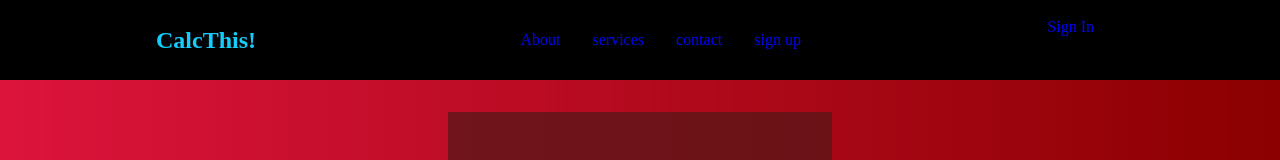
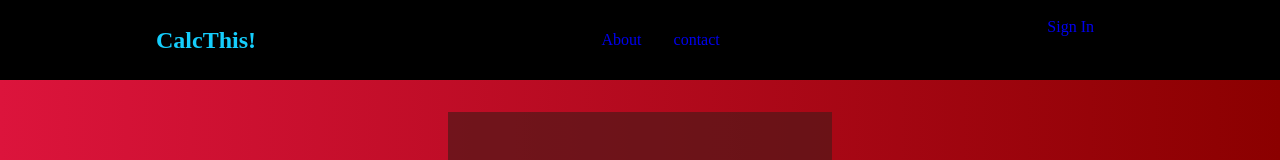
Before and after one commit to notIGR/Basic-Calculator, a React (Vite) app: page / in a window 1280 px wide. Shown: the top 160 px of the page. Built offline with nearby package versions, Linux system fonts and the light colour scheme.

Commit message:
Less nav bar components

```diff
--- a/src/components/nav-bar/index.jsx
+++ b/src/components/nav-bar/index.jsx
@@ -1,5 +1,5 @@
 import React from 'react';
-import {Nav, NavLink, Bars, NavMenu, NavBtn, NavBtnLink} from './navBar';
+import {Nav, NavLink, NavMenu, NavBtn, NavBtnLink} from './navBar';
 
 const Navbar= () => {
 
@@ -9,21 +9,12 @@ const Navbar= () => {
                 <NavLink to="/">
                 <h1>CalcThis!</h1>
                 </NavLink>
-                <Bars>
-
-                </Bars>
                 <NavMenu>
                     <NavLink to="/about" activeStyle>
                         About
                     </NavLink>
-                    <NavLink to="/services" activeStyle>
-                        services
-                    </NavLink>
                     <NavLink to="/contact-us" activeStyle>
                         contact
-                    </NavLink>
-                    <NavLink to="/sign-up" activeStyle>
-                        sign up
                     </NavLink>
                 </NavMenu>
                 <NavBtn>
--- a/src/components/nav-bar/navBar.jsx
+++ b/src/components/nav-bar/navBar.jsx
@@ -1,6 +1,5 @@
 import styled from 'styled-components'
 import { NavLink as Link } from 'react-router-dom'
-import { FaBars } from 'react-icons/fa'
 
 export const Nav = styled.nav`
     background: #000;
@@ -22,20 +21,6 @@ cursor: pointer;
 
 &.active {
     color: #15cdfc;
-}
-`
-export const Bars = styled(FaBars)`
-display: none;
-color: #fff;
-
-@media screen and (max-width: 768px) {
-    display: block;
-    postition: ablsolute;
-    top: 0;
-    right: 0;
-    transform: translate(-100%, 75%)
-    font-size: 1.8rem;
-    cursor: pointer;
 }
 `
 
```
